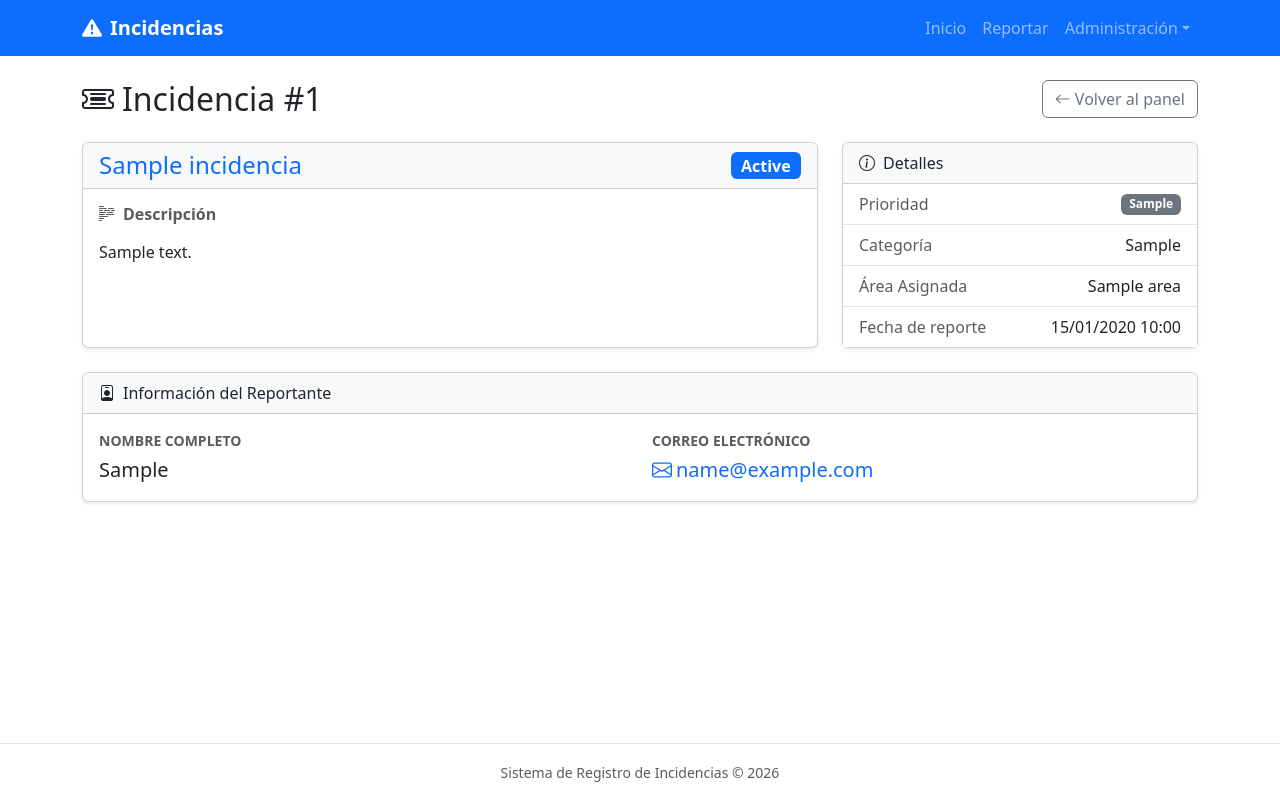
After one commit to marcelovidalp/trabajo2_DAE, a Flask app: page /incidencias/1 in a window 1280 px wide. The commit adds this page. Run offline with Flask 3, Linux system fonts and the light colour scheme; tables that the repository leaves empty hold one stand-in row (values such as "Sample post").

Commit message:
integracion plantilla de detalles de incidiencias

```diff
--- /dev/null
+++ b/app/templates/incidencias/detalle.html
@@ -0,0 +1,88 @@
+{% extends "base.html" %}
+
+{% block title %}Detalle de Incidencia #{{ incidencia.id }}{% endblock %}
+
+{% block content %}
+<div class="d-flex justify-content-between align-items-center mb-4">
+    <h2 class="mb-0">
+        <i class="bi bi-ticket-detailed me-2"></i>Incidencia #{{ incidencia.id }}
+    </h2>
+    <div>
+        <a href="{{ url_for('admin.panel') }}" class="btn btn-outline-secondary">
+            <i class="bi bi-arrow-left me-1"></i>Volver al panel
+        </a>
+    </div>
+</div>
+
+<div class="row g-4 mb-4">
+    <div class="col-md-8">
+        <div class="card shadow-sm h-100">
+            <div class="card-header bg-light d-flex justify-content-between align-items-center">
+                <h4 class="mb-0 text-primary">{{ incidencia.titulo }}</h4>
+                <span class="badge bg-primary fs-6">{{ incidencia.estado|title }}</span>
+            </div>
+            <div class="card-body">
+                <h6 class="text-muted fw-bold mb-3"><i class="bi bi-body-text me-2"></i>Descripción</h6>
+                <p class="mb-0" style="white-space: pre-wrap;">{{ incidencia.descripcion }}</p>
+            </div>
+        </div>
+    </div>
+
+    <div class="col-md-4">
+        <div class="card shadow-sm h-100">
+            <div class="card-header bg-light">
+                <i class="bi bi-info-circle me-2"></i>Detalles
+            </div>
+            <div class="card-body p-0">
+                <ul class="list-group list-group-flush">
+                    <li class="list-group-item d-flex justify-content-between align-items-center">
+                        <span class="text-muted">Prioridad</span>
+                        <span class="badge bg-{% if incidencia.prioridad == 'critica' %}danger{% elif incidencia.prioridad == 'alta' %}warning text-dark{% elif incidencia.prioridad == 'media' %}info text-dark{% else %}secondary{% endif %}">
+                            {{ incidencia.prioridad|title }}
+                        </span>
+                    </li>
+                    <li class="list-group-item d-flex justify-content-between align-items-center">
+                        <span class="text-muted">Categoría</span>
+                        <span class="fw-medium">{{ incidencia.categoria }}</span>
+                    </li>
+                    <li class="list-group-item d-flex justify-content-between align-items-center">
+                        <span class="text-muted">Área Asignada</span>
+                        <span class="fw-medium">{{ incidencia.area.nombre if incidencia.area else '— Sin área —' }}</span>
+                    </li>
+                    <li class="list-group-item d-flex justify-content-between align-items-center">
+                        <span class="text-muted">Fecha de reporte</span>
+                        <span class="fw-medium">{{ incidencia.fecha_creacion.strftime('%d/%m/%Y %H:%M') if incidencia.fecha_creacion else '—' }}</span>
+                    </li>
+                </ul>
+            </div>
+        </div>
+    </div>
+</div>
+
+<div class="row">
+    <div class="col-12">
+        <div class="card shadow-sm">
+            <div class="card-header bg-light">
+                <i class="bi bi-person-badge me-2"></i>Información del Reportante
+            </div>
+            <div class="card-body">
+                <div class="row">
+                    <div class="col-md-6 mb-3 mb-md-0">
+                        <p class="mb-1 text-muted small text-uppercase fw-bold">Nombre completo</p>
+                        <p class="mb-0 fs-5">{{ incidencia.reportado_por }}</p>
+                    </div>
+                    <div class="col-md-6">
+                        <p class="mb-1 text-muted small text-uppercase fw-bold">Correo electrónico</p>
+                        <p class="mb-0 fs-5">
+                            <a href="mailto:{{ incidencia.email_reportante }}" class="text-decoration-none">
+                                <i class="bi bi-envelope me-1"></i>{{ incidencia.email_reportante }}
+                            </a>
+                        </p>
+                    </div>
+                </div>
+            </div>
+        </div>
+    </div>
+</div>
+
+{% endblock %}
```
Also changed, not shown: app/templates/admin/panel.html (+6 -1 lines).
